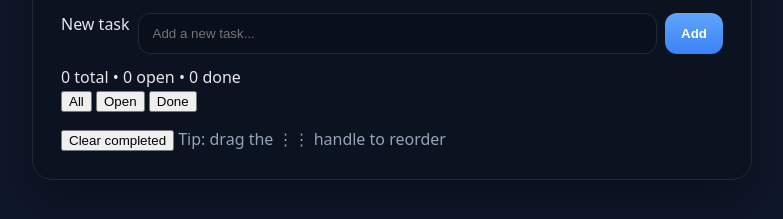
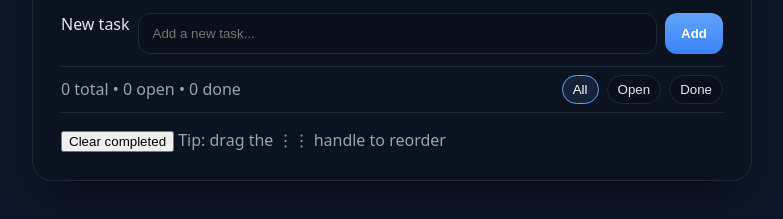
Before and after one commit to dsantiago8/To_Do_List, a plain HTML site: page index.html in a window 1280 px wide. Shown: the part 163-382 px from the top of the page, without its empty margins (248-1031 px from the left). Drawn offline with Linux system fonts and the light colour scheme.

Commit message:
Styling toolbar

```diff
--- a/styles.css
+++ b/styles.css
@@ -61,4 +61,37 @@ body{
     font-weight: 700;
     cursor: pointer;
 }
-  .btn:hover{ filter: brightness(1.05); }
+.btn:hover{ filter: brightness(1.05); }   /*make hover more noticable*/
+
+.toolbar{
+    display: flex;
+    align-items: center;
+    justify-content: space-between;
+    flex-wrap: wrap;
+    gap: .5rem .75rem;
+    margin: 8px 0 10px;
+    padding: 8px 0;
+    border-top: 1px solid var(--border);
+    border-bottom: 1px solid var(--border);
+}
+.counters{ color: var(--muted); }
+
+/* Filter buttons */
+.filters{ display: flex; gap: .5rem; }
+.chip{
+    border: 1px solid var(--border);
+    background: #0a0f1c;
+    color: var(--text);
+    padding: 6px 10px;
+    border-radius: 999px;
+    cursor: pointer;
+}
+.chip:is(:hover,:focus-visible){
+    border-color: var(--ring);
+    outline: none;
+}
+.chip.is-active{
+    border-color: var(--accent);
+    color: #fff;
+    background: color-mix(in oklab, var(--accent) 15%, #0a0f1c);
+}
```
Lines whose indentation alone changed are shown as unchanged.
